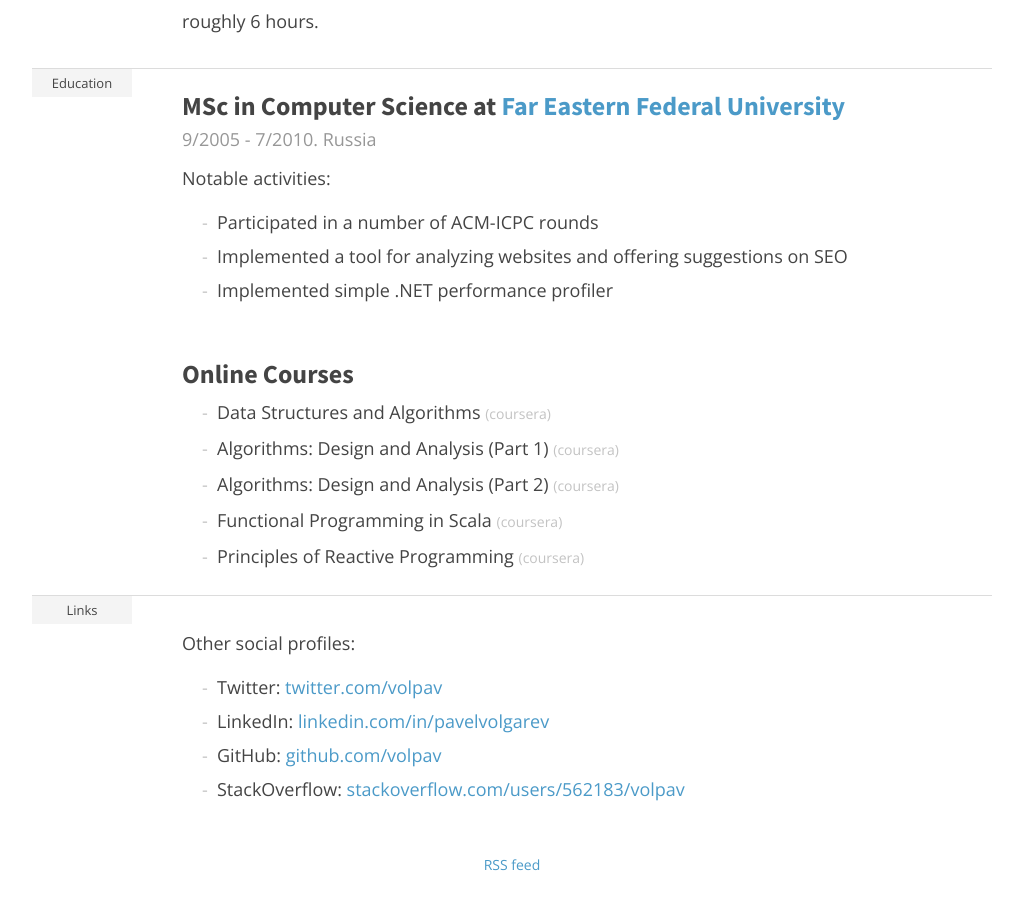
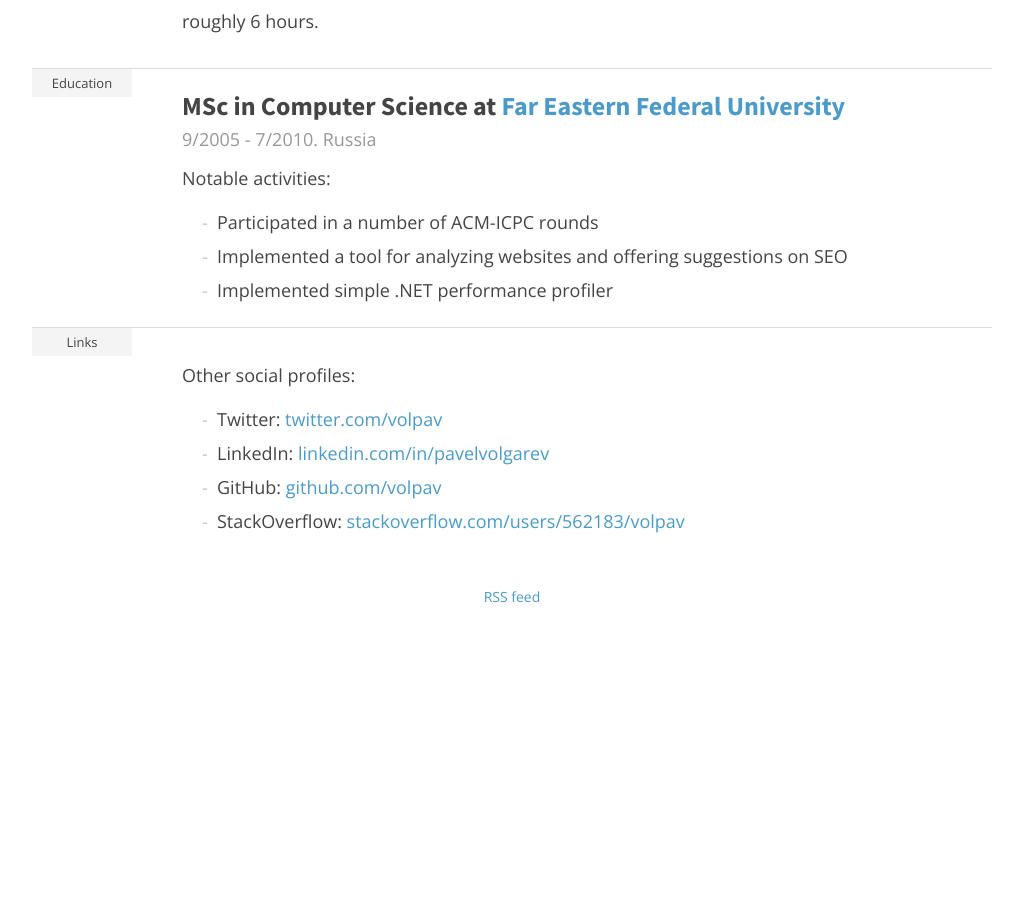
Before and after one commit to volpav/volpav.github.io, a Jekyll site: the page built from profile.html, in a window 1280 px wide and 900 px high, scrolled down 3751 px. Shown: the whole window, without its empty margins (128-1151 px from the left). Built offline with Jekyll 4.4.1, drawn with Linux system fonts in a browser that asks for light colours; after the commit the page ends 4383 px from its top, so only the background shows below that.

Commit message:
Removed references to outdated online courses

```diff
--- a/profile.html
+++ b/profile.html
@@ -124,16 +124,6 @@ redirect_from:
                         <li>Implemented simple .NET performance profiler</li>
                     </ul>
                 </article>
-                <article>
-                    <h3>Online Courses</h3>
-                    <ul class="styled">
-                        <li>Data Structures and Algorithms <span class="side-hint">(Coursera)</span></li>
-                        <li>Algorithms: Design and Analysis (Part 1) <span class="side-hint">(Coursera)</span></li>
-                        <li>Algorithms: Design and Analysis (Part 2) <span class="side-hint">(Coursera)</span></li>
-                        <li>Functional Programming in Scala <span class="side-hint">(Coursera)</span></li>
-                        <li>Principles of Reactive Programming <span class="side-hint">(Coursera)</span></li>
-                    </ul>
-                </article>
             </div>
         </li>
         <li class="section separated">
```
